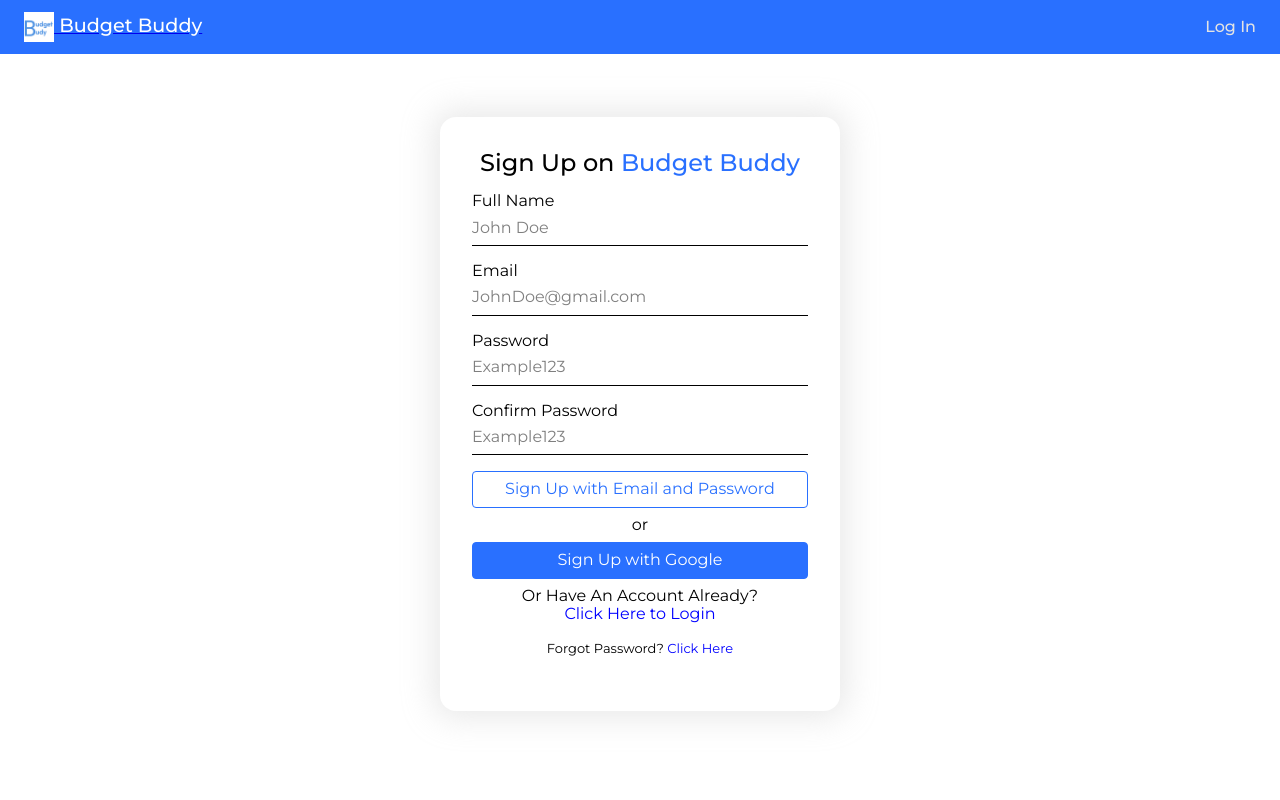
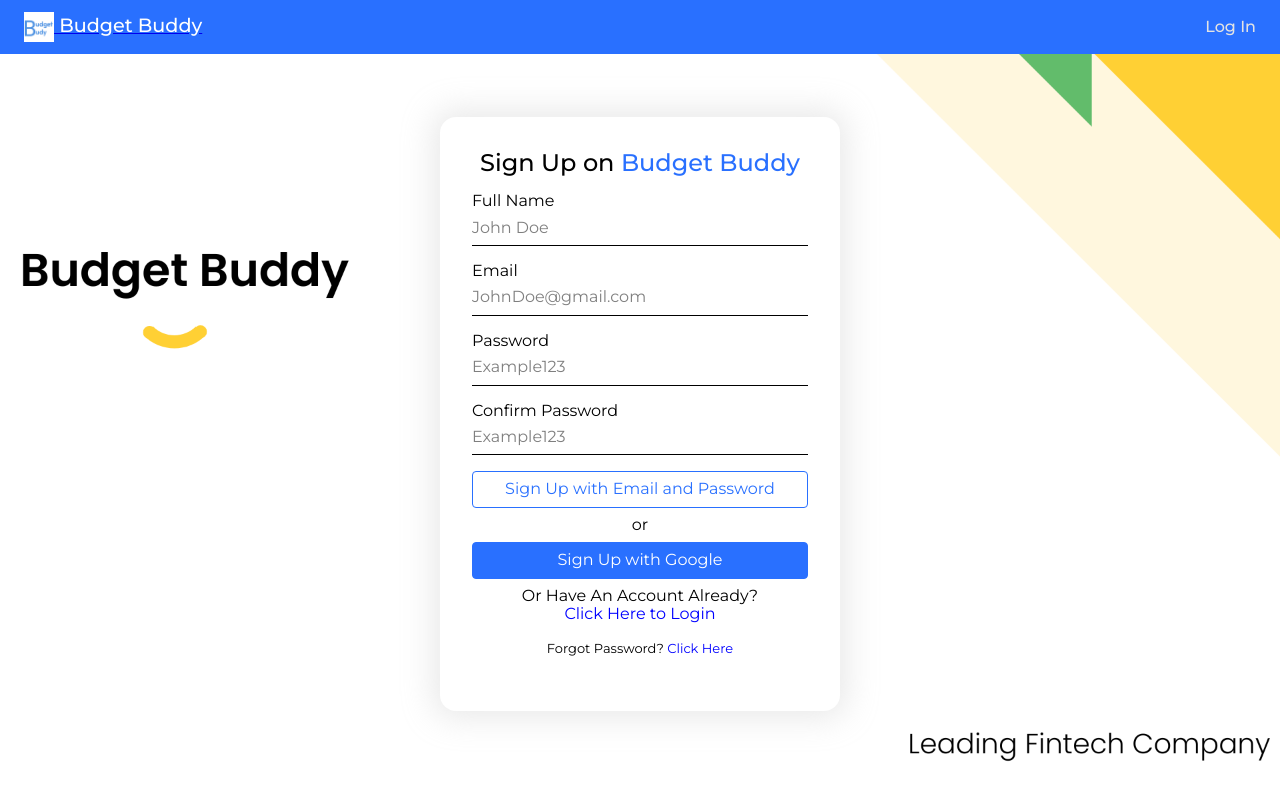
Before and after one commit to PranaV-Shimpi/budget-buddy, a React (Create React App) app: page / in a window 1280 px wide. Built offline with nearby package versions, Linux system fonts and the light colour scheme; no server answers.

Commit message:
background image and css added

```diff
--- a/src/App.css
+++ b/src/App.css
@@ -149,3 +149,11 @@
   font-weight: 600;
   text-decoration: underline;
 }
+
+.signup{
+  background-image: url(./Assets/Background.png);
+  background-position: start;
+  background-repeat: no-repeat;
+  background-size: cover;
+  height: 100%;
+}
```
Also changed, not shown: src/Assets/Background.png (added).
